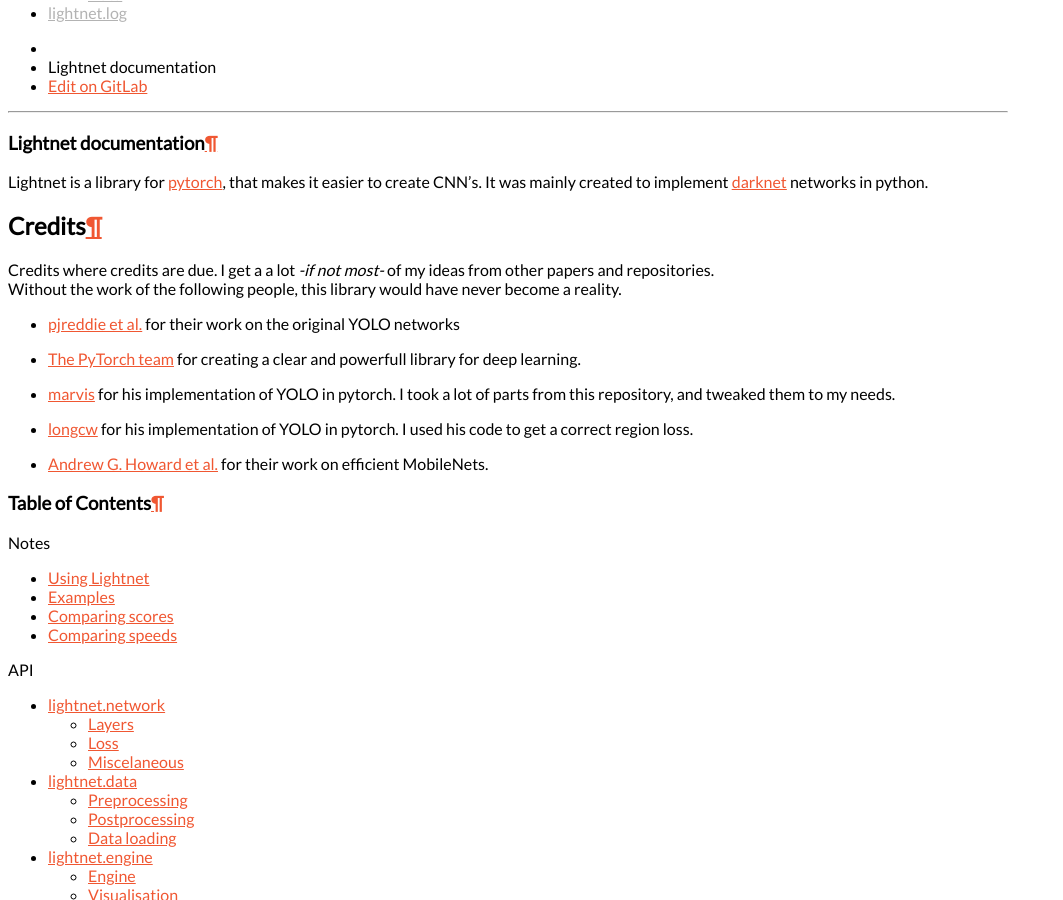
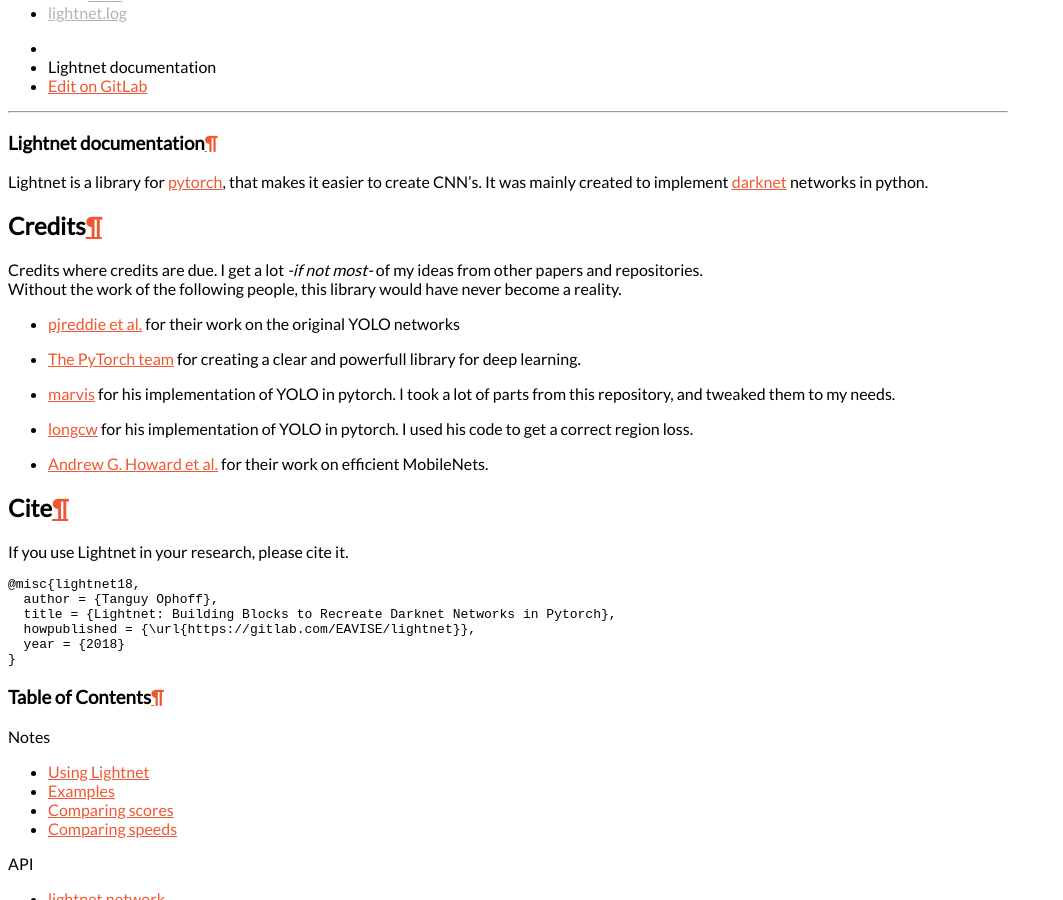
Before and after one commit to eavise-kul/lightnet, a Sphinx documentation site: the page built from docs/index.rst, in a window 1280 px wide and 900 px high, scrolled down 769 px. Shown: the whole window, without its empty margins (0-1063 px from the left). Built offline with Sphinx 7.4.7 and the Read the Docs theme 2.0.0, drawn with Linux system fonts in a browser that asks for light colours; the version number could not be read and is left out; grey boxes are pictures that could not be loaded.

```diff
--- a/docs/index.rst
+++ b/docs/index.rst
@@ -12,7 +12,7 @@ It was mainly created to implement darknet_ networks in python.
 
 Credits
 -------
-Credits where credits are due. I get a a lot *-if not most-* of my ideas from other papers and repositories. |br|
+Credits where credits are due. I get a lot *-if not most-* of my ideas from other papers and repositories. |br|
 Without the work of the following people, this library would have never become a reality.
 
 - `pjreddie et al. <darknet_>`_ for their work on the original YOLO networks
@@ -20,6 +20,19 @@ Without the work of the following people, this library would have never become a
 - `marvis <pytorch-yolo2_>`_ for his implementation of YOLO in pytorch. I took a lot of parts from this repository, and tweaked them to my needs.
 - `longcw <yolo2-pytorch_>`_ for his implementation of YOLO in pytorch. I used his code to get a correct region loss.
 - `Andrew G. Howard et al. <mobilenets_>`_ for their work on efficient MobileNets.
+
+Cite
+----
+If you use Lightnet in your research, please cite it.
+
+.. code:: bibtex
+
+   @misc{lightnet18,
+     author = {Tanguy Ophoff},
+     title = {Lightnet: Building Blocks to Recreate Darknet Networks in Pytorch},
+     howpublished = {\url{https://gitlab.com/EAVISE/lightnet}},
+     year = {2018}
+   }
 
 Table of Contents
 =================
```
Also changed, not shown: README.md (+11 -0 lines).
